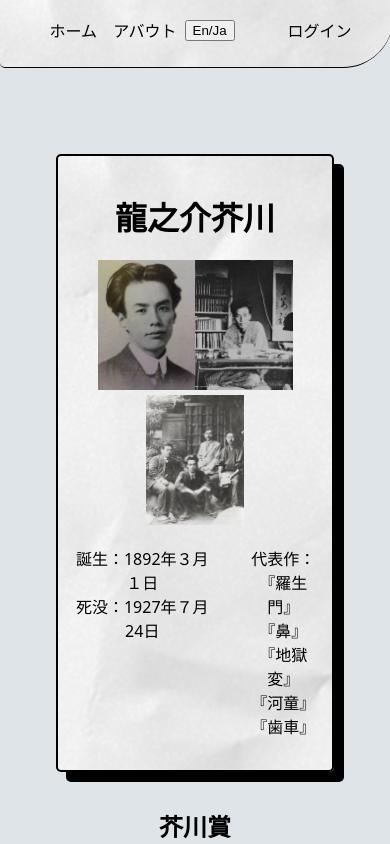
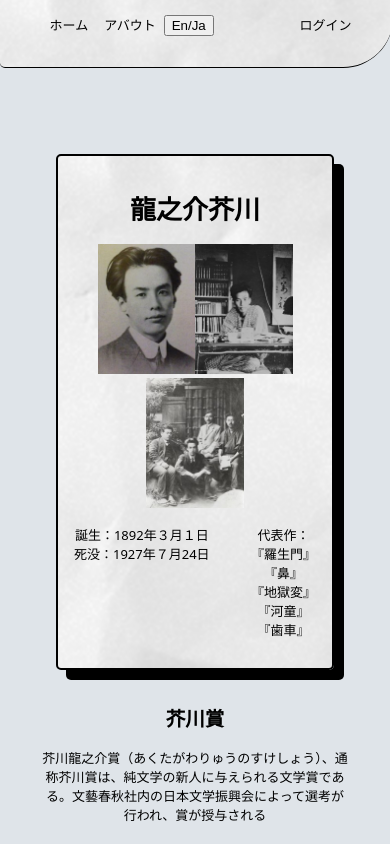
Before and after one commit to Squinnb/Akutagawa, a React (Vite) app: page /Akutagawa/About in a window 390 px wide. Shown: the top 844 px of the page. Built offline with nearby package versions, Linux system fonts and the light colour scheme.

Commit message:
styling...

```diff
--- a/src/App.css
+++ b/src/App.css
@@ -1,6 +1,12 @@
 body {
   background-color: rgb(223, 228, 233);
   font-family: system-ui, -apple-system, BlinkMacSystemFont, 'Segoe UI', Roboto, Oxygen, Ubuntu, Cantarell, 'Open Sans', 'Helvetica Neue', sans-serif;
+}
+
+@media only screen and (max-width: 450px) {
+  body {
+    font-size: small;
+  }
 }
 
 @media (prefers-color-scheme: light) {
--- a/src/components/SearchForm.tsx
+++ b/src/components/SearchForm.tsx
@@ -35,7 +35,7 @@ const SearchForm: React.FC<Props> = (props) => {
 
     return (
         <form onSubmit={handleSearch}>
-        <input name="sq" value={query} onChange={handleChange} placeholder={pholderText[lang]} />
+        <input style={{marginRight: "6.4px"}} name="sq" value={query} onChange={handleChange} placeholder={pholderText[lang]} />
         <input type="submit" style={{cursor: "pointer"}}  value={btnText[lang]} />
         </form>
     )
```
